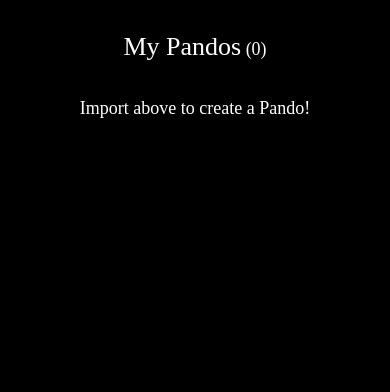
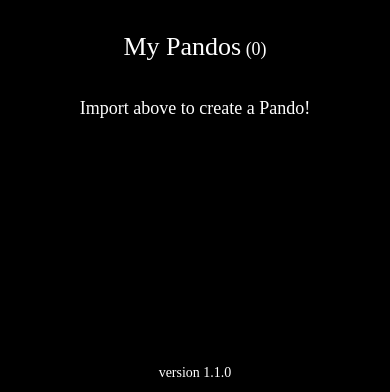
Before and after one commit to stazrad/pando, a React Native app: screen / in a window 390 px wide. Shown: the part 449-841 px from the top of the page. Built offline with nearby package versions, Linux system fonts and the light colour scheme.

Commit message:
add version number

```diff
--- a/src/components/Create/utils.js
+++ b/src/components/Create/utils.js
@@ -67,9 +67,9 @@ export async function addWatermark (image) {
       src: image.path,
       markerSrc: PANDO, // icon uri
       X: image.width - 240, // left
-      Y: image.height - 60, // top
+      Y: image.height - 50, // top
       scale: 1, // scale of bg
-      markerScale: .1, // scale of icon
+      markerScale: 0.1, // scale of icon
       quality: 100, // quality of image
       saveFormat: 'jpg',
   })
--- a/src/components/Export.js
+++ b/src/components/Export.js
@@ -112,8 +112,6 @@ const styles = StyleSheet.create({
   bigButtonsContainer: {
     flex: 1,
     alignItems: 'center',
-    // marginBottom: 50,
-    // marginTop: 30,
   },
   button: {
     alignSelf: 'stretch',
@@ -152,12 +150,9 @@ const styles = StyleSheet.create({
     justifyContent: 'center',
     alignItems: 'flex-end',
     width: '100%',
-    // maxHeight: 60,
-    // marginBottom: 20,
   },
   sliderContainer: {
     flex: 2,
     marginTop: 60,
-    // height: 340,
   },
 })
--- a/src/components/Projects.js
+++ b/src/components/Projects.js
@@ -71,7 +71,7 @@ export default function Projects (props) {
       <Text style={styles.title}>My Pandos
         <Text style={{ fontSize: 18 }}>{` (${projects.length})`}</Text>
       </Text>
-      <View>
+      <View style={styles.scrollContainer}>
         {
           !projects.length
             ? <Text style={styles.noProjectsText}>Import above to create a Pando!</Text>
@@ -88,6 +88,8 @@ export default function Projects (props) {
             )
         }
       </View>
+
+      <Text style={styles.subtitle}>version 1.1.0</Text>
     </View>
   )
 }
@@ -130,10 +132,19 @@ const styles = StyleSheet.create({
   },
   title: {
     fontSize: 26,
-    marginBottom: 5,
     marginBottom: 8,
     color: 'white',
     justifyContent: 'flex-start',
     fontFamily: 'Oswald-Regular',
   },
+  scrollContainer: {
+    flex: 1,
+  },
+  subtitle: {
+    flex: 1,
+    fontSize: 14,
+    color: 'white',
+    fontFamily: 'Oswald-Light',
+    maxHeight: 20,
+  }
 })
```
